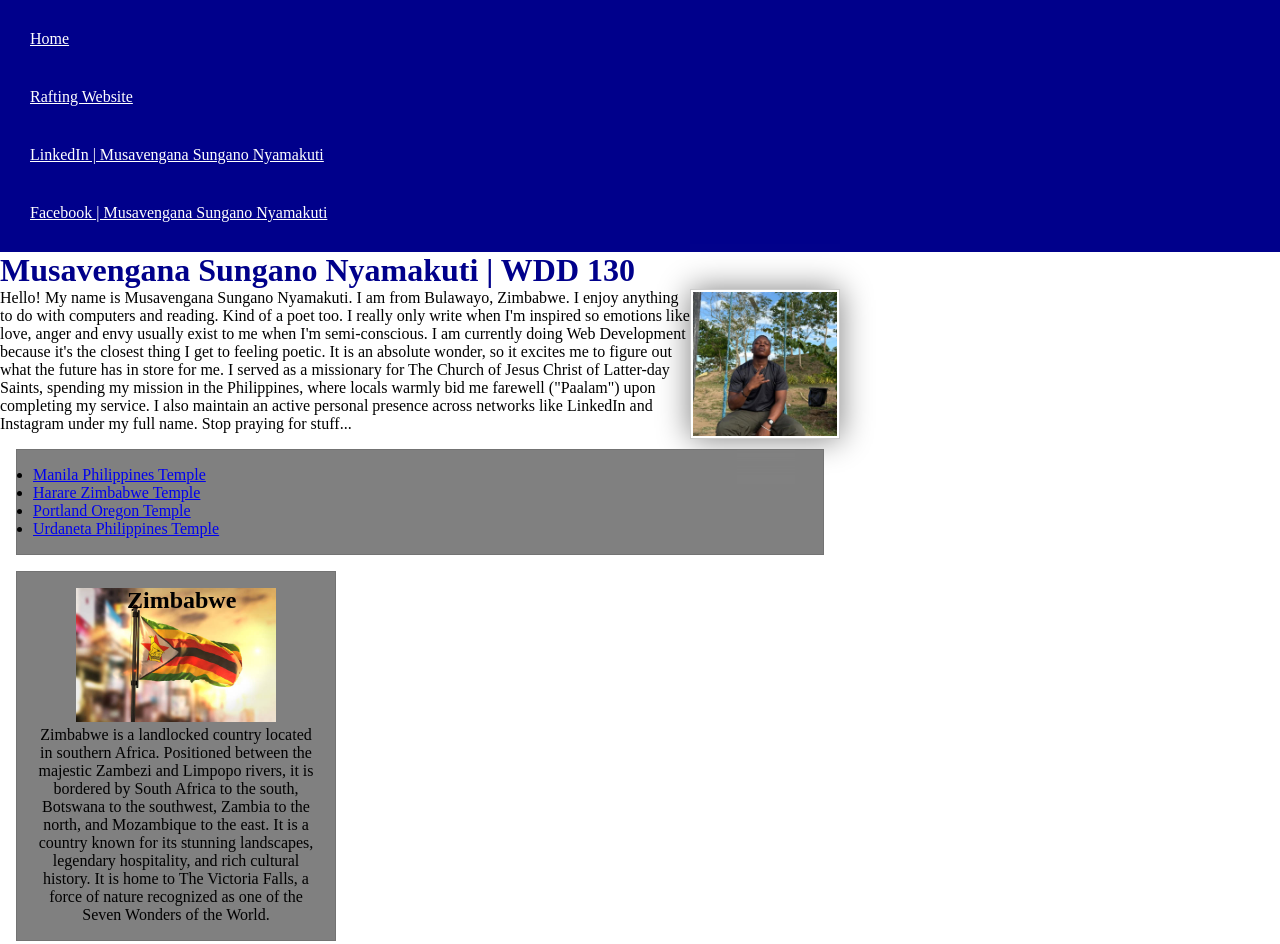
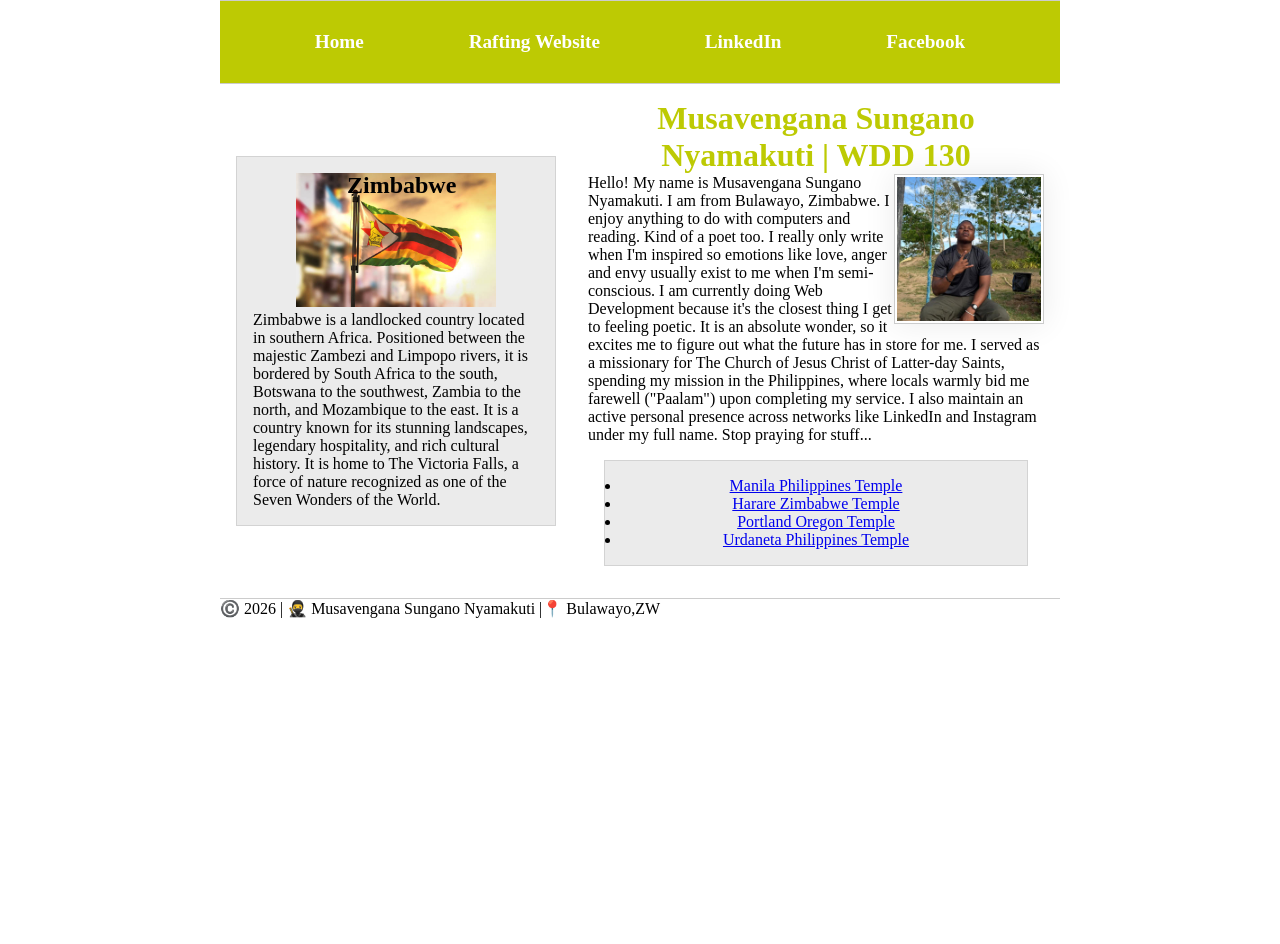
Before and after one commit to thenyamakuti/wdd130, a plain HTML site: page index.html in a window 1280 px wide. Shown: the top 944 px of the page. After the commit the page ends 800 px from the top, so only its background shows below. Drawn offline with Linux system fonts and the light colour scheme.

Commit message:
made w04 changes for Home

```diff
--- a/index.html
+++ b/index.html
@@ -15,10 +15,11 @@
         <nav>
             <a href="#">Home</a>
             <a href="wwr/" target="_blank" rel="noopener">Rafting Website</a>
-            <a href="https://zw.linkedin.com/in/musavengana-sungano-nyamakuti-05764926b" target="_blank" rel="noopener">LinkedIn | Musavengana Sungano Nyamakuti</a>
-            <a href="https://www.facebook.com/thenyamakuti.msn" target="_blank" rel="noopener">Facebook | Musavengana Sungano Nyamakuti</a>
+            <a href="https://zw.linkedin.com/in/musavengana-sungano-nyamakuti-05764926b" target="_blank" rel="noopener">LinkedIn</a>
+            <a href="https://www.facebook.com/thenyamakuti.msn" target="_blank" rel="noopener">Facebook</a>
         </nav>
     </header>
+    <div class="grid">
         <main>
             <h1>Musavengana Sungano Nyamakuti | WDD 130</h1>
             <img src="images/profile.jpg" alt="Hello, my name is Musavengana S Nyamakuti." width="200">
@@ -37,6 +38,7 @@
                 Zimbabwe is a landlocked country located in southern Africa. Positioned between the majestic Zambezi and Limpopo rivers, it is bordered by South Africa to the south, Botswana to the southwest, Zambia to the north, and Mozambique to the east. It is a country known for its stunning landscapes, legendary hospitality, and rich cultural history. It is home to The Victoria Falls, a force of nature recognized as one of the Seven Wonders of the World.
             </p>
         </aside>
+    </div>
     <footer>
         <p>©️ 2026 | 🥷 Musavengana Sungano Nyamakuti |📍 Bulawayo,ZW</p>
     </footer>
--- a/styles/styles.css
+++ b/styles/styles.css
@@ -5,27 +5,36 @@
  }
 
  :root {
-     --primary-color: rgb(0 0 139);
+     --primary-color: rgb(189, 202, 3);
      --border: 1px solid rgb(0 0 0 / 0.2);
  }
 
  nav {
      background-color: var(--primary-color);
      padding: 10px;
+     display: flex;
+     justify-content: space-evenly;
+     align-items: center;
  }
 
  nav a {
      color: white;
      display: block;
      padding: 20px;
+     text-decoration: none;
+     font-size: 1.2rem;
+     font-weight: 600;
  }
 
  main {
      max-width: 840px;
+     grid-column: 2/3;
+     margin: 1rem;
  }
 
  h1 {
      color: var(--primary-color);
+     border-bottom: 1px;
  }
 
  main img {
@@ -33,18 +42,21 @@
      height: auto;
      border: var(--border);
      padding: 2px;
-     box-shadow: 0 0 30px gray;
+     box-shadow: 0 0 30px rgb(235, 235, 235);
      float: right;
  }
 
  p {
      padding: 0;
+     text-align: left;
  }
 
  aside {
      width: 20rem;
      text-align: center;
      position: relative;
+     grid-column: 1/2;
+     grid-row: 1/2;
  }
 
  aside img {
@@ -58,10 +70,14 @@
      left: 110px;
  }
 
+ .grid,
+ header,
  footer {
      margin-top: 15px;
      border-top: var(--border);
      text-align: center;
+     max-width: 840px;
+     margin: 0 auto;
  }
 
  /* Class Selectors */
@@ -69,6 +85,11 @@
      margin: 1rem;
      border: 1px solid rgb(0 0 0 / 10%);
      padding: 1rem;
-     background-color: grey;
+     background-color: rgb(235, 235, 235);
      color: black;
  }
+
+ .grid {
+     display: grid;
+     align-items: center;
+ }
```
Lines whose indentation alone changed are shown as unchanged.
